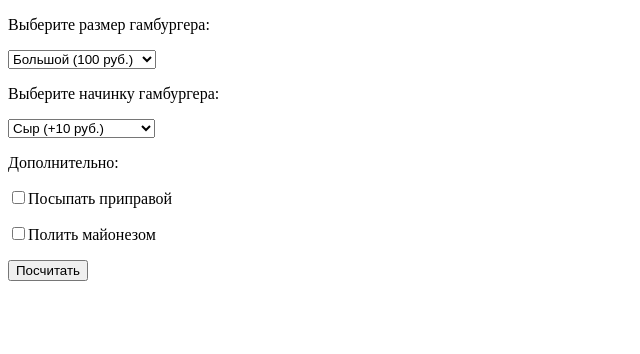
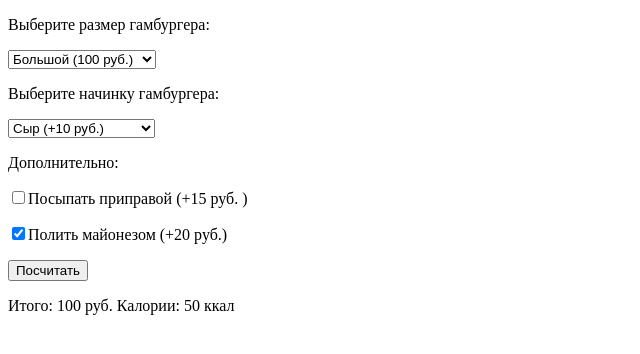
Before and after one commit to Sokol-shko/JS2, a plain HTML site: page Shkoldin_HW2(Задание 3)/index.html in a window 1280 px wide. Shown: the whole page, without its empty margins (0-640 px from the left). Drawn offline with Linux system fonts and the light colour scheme.

Commit message:
Не доделал 3 задание. Сдаю сколько успел. Есть ошибка, которую я знаю, но не хватило времени придумать как её исправить. По задумкам: есть форма, выбираешь различные параметры гамбургера, нажимаешь посчитать, и без перезагрузки страницы в span, например, выводятся результаты подсчётов. Но ничего толком и не реализовал. Будет время - допилю, но главное не отстать по остальным дз, а ведь еще нужно пересмотреть вебинар.

```diff
--- a/Shkoldin_HW2(Задание 3)/index.html
+++ b/Shkoldin_HW2(Задание 3)/index.html
@@ -19,9 +19,11 @@
     <option value="potatoes">Картошка (+15 руб.)</option>
   </select>
   <p>Дополнительно:</p>
-  <p><input type="checkbox" name="addition" value="condiment">Посыпать приправой</p>
-  <p><input type="checkbox" name="addition" value="mayonnaise">Полить майонезом</p>
+  <p><input type="checkbox" name="addition" value="condiment" >Посыпать приправой (+15 руб. )</p>
+  <p><input type="checkbox" name="addition" value="mayonnaise" checked>Полить майонезом (+20 руб.)</p>
   <p><button>Посчитать</button></p>
+  Итого: <span id="price">100</span> руб.
+  Калории: <span id="calories">50</span> ккал
 </form>
 <script src="script.js"></script>
 </body>
--- a/Shkoldin_HW2(Задание 3)/script.js
+++ b/Shkoldin_HW2(Задание 3)/script.js
@@ -1,83 +1,122 @@
-//
-//     addTopping(topping) {}    // Добавить добавку }
-//     removeTopping(topping) { // Убрать добавку }
-//     getToppings(topping) {   // Получить список добавок }
-//     getSize() {              // Узнать размер гамбургера }
-//     getStuffing() {          // Узнать начинку гамбургера }
-//     calculatePrice() {       // Узнать цену }
-//     calculateCalories() {    // Узнать калорийность }
-// }
-
 class Hamburger {
     size = {
         small: {
             price: 50,
-            kkal: 20
+            calories: 20
         },
         big: {
             price: 100,
-            kkal: 40
+            calories: 40
         }
-    }
+    };
     stuffing = {
         cheese: {
             price: 10,
-            kkal: 20
+            calories: 20
         },
         salad: {
             price: 20,
-            kkal: 5
+            calories: 5
         },
         potatoes: {
             price: 15,
-            kkal: 10
+            calories: 10
         }
-    }
+    };
     topping = {
         condiment: {
             price: 15,
-            kkal: 0
+            calories: 0
         },
         mayonnaise: {
             price: 20,
-            kkal: 5
+            calories: 5
         }
+    };
+
+    sizeSelectArr = [];
+    stuffingSelectArr = [];
+    toppingCheckedSum = [];
+    totalAmount = 0;
+    totalCalories = 0;
+
+    getSize() {
+        let sizeSelect = document.querySelector('select[name="size"]');
+        let strSize = sizeSelect.options[sizeSelect.selectedIndex].value;
+        this.sizeSelectArr.push(this.size[strSize].price);
+        this.sizeSelectArr.push(this.size[strSize].calories);
+        return this.sizeSelectArr;
     }
 
-    addTopping(topping) {}
-    removeTopping(topping) {}
-    getToppings(topping) {}
-    getSize() {}
-    getStuffing() {}
-    calculatePrice() {
-        let sizeSelect = document.querySelector('select[name="size"]');
-        let strSize = sizeSelect.options[sizeSelect.selectedIndex].value;
-        let priceSize = this.size[strSize].price;
-
+    getStuffing() {
         let stuffingSelect = document.querySelector('select[name="stuffing"]');
         let strStuffing = stuffingSelect.options[stuffingSelect.selectedIndex].value;
-        let priceStuffing = this.stuffing[strStuffing].price;
+        this.stuffingSelectArr.push(this.stuffing[strStuffing].price);
+        this.stuffingSelectArr.push(this.stuffing[strStuffing].calories);
+        return this.stuffingSelectArr;
+    }
 
+    getTopping() {
         let toppingChecked = document.querySelectorAll('input[name="addition"]');
         let valuesChecked = [];
-        for (let i = 0;i < toppingChecked.length; i++) {
-            if (toppingChecked[i].checked) {
-                valuesChecked.push(toppingChecked[i].value);
+        let priceChecked = [];
+        let toppingCheckedPriceSum = 0;
+        let toppingCheckedCaloriesSum = 0;
+
+        // Подсчёт суммы допов, которые выбрал пользователь
+        for (let i = 0; i < toppingChecked.length; i++) {
+            for (let j = 0; !toppingChecked[j].checked; j++) {
+
+                // я вижу в чём здесь проблема, но не успел придумать решение
+                if (toppingChecked[i].checked) {
+                    valuesChecked.push(toppingChecked[i].value);
+                    //priceChecked.push(this.topping[valuesChecked[i]].price)
+                    //toppingCheckedPriceSum += this.topping[valuesChecked[i]].price;  //подсчёт цены допов
+                    //toppingCheckedCaloriesSum += this.topping[valuesChecked[i]].calories;   // подсчёт калорий допов
+                }
             }
+
         }
-        // if (toppingChecked.checked) {
-        //     mas = toppingChecked.value;
-        // }
 
-        // let strStuffing = stuffingSelect.options[stuffingSelect.selectedIndex].value;
-        // let priceStuffing = this.stuffing[strStuffing].price;
+        //this.toppingCheckedSum.push(toppingCheckedPriceSum, toppingCheckedCaloriesSum);
+        return toppingCheckedPriceSum;
+    }
 
-        console.log(priceSize);
-        console.log(priceStuffing);
-        console.log(valuesChecked);
+    calculatePrice() {
+        // Получение цены выбранного размера гамбургера
+        let priceSize = this.getSize()[0];
+
+        // Получение цены выбранной начинки гамбургера
+        let priceStuffing = this.getStuffing()[0];
+
+        // Получение цены выбранных допов гамбургера
+        //let priceTopping = this.getTopping()[0];
+        this.getTopping();
+        // console.log(priceSize);
+        // console.log(priceStuffing);
+        //console.log(priceTopping);
+
+        return console.log(`Итоговая сумма: ${this.totalAmount = priceSize + priceStuffing} руб.`); // + допы
     }
-    calculateCalories() {}
+
+    calculateCalories() {
+        // Получение калорий выбранного размера гамбургера
+        let caloriesSize = this.getSize()[1];
+
+        // Получение калорий выбранной начинки гамбургера
+        let caloriesStuffing = this.getStuffing()[1];
+
+        // Получение калорий выбранных допов гамбургера
+        //let caloriesTopping = this.getTopping()[1];
+        this.getTopping();
+        // console.log(caloriesSize);
+        // console.log(caloriesStuffing);
+        //console.log(caloriesTopping);
+
+        return console.log(`Итого калорий: ${this.totalCalories = caloriesSize + caloriesStuffing} ккал`); // + допы
+    }
 }
 
 let burger = new Hamburger();
 burger.calculatePrice();
+burger.calculateCalories();
```
